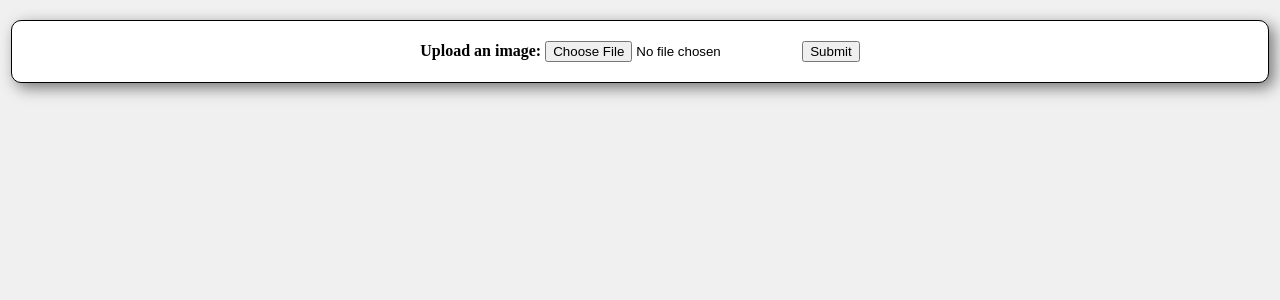
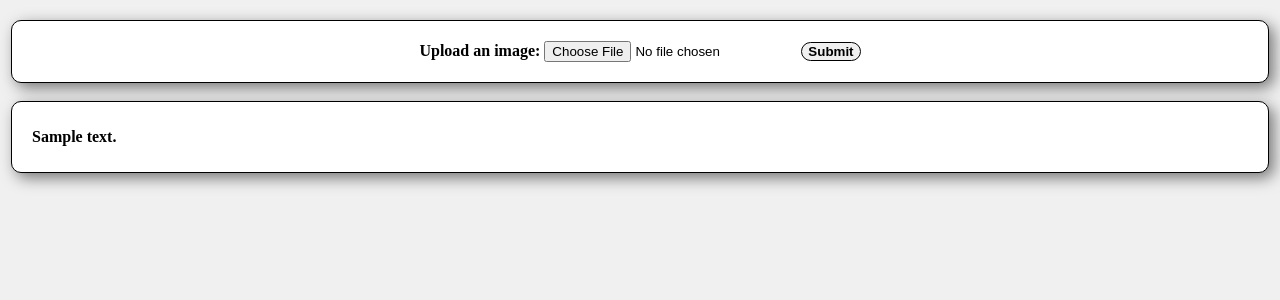
Before and after one commit to NhanPhamThanh-IT/Image-To-Text-Tool, a Flask app: template templates/home.html in a window 1280 px wide. Shown: the top 300 px of the page. Run offline with Flask 3, Linux system fonts and the light colour scheme; the template is opened without the code that fills it: most values are stand-ins (such as "Sample title", 1, 10 or a date in 2020).

Commit message:
Update file home.html -> take image and show the content which is displayed

```diff
--- a/templates/home.html
+++ b/templates/home.html
@@ -28,6 +28,7 @@
             font-weight: bold;
         }
         .small-box {
+            font-weight: bold;
             background-color: #f0f0f0;
             border: 1px solid black;
             border-radius: 10px;
@@ -47,31 +48,37 @@
 <body class="body">
     <div class="box">
         <form action="/upload" method="post" enctype="multipart/form-data" class="form" align="center">
-            <label for="imageUpload1">Upload an image:</label>
-            <input type="file" id="imageUpload1" name="image1" accept="image/*" onchange="previewImage(event)">
-            <button type="submit" sytle="font-weight: bold">Submit</button>
+            <label for="imageUpload1" style="font-weight: bold;">Upload an image:</label>
+            <input type="file" id="imageUpload1" name="image" accept="image/*" onchange="previewImage(event)">
+            <button type="submit" class="small-box">Submit</button>
         </form>
-        <img id="preview" src="" alt="Image Preview" style="display: none;">
     </div>
     <br>
     {% if warning %}
-        <div class="box">
+        <div class="box" style="padding-top: 10px; padding-bottom: 10px;" id="notification-box">
             <p>{{ warning }}</p>
+        </div>
+    {% endif %}
+
+    {% if content %}
+        <div class="box" style="padding-top: 10px; padding-bottom: 10px;">
+            <p>{{ content }}</p>
         </div>
     {% endif %}
     <script>
         function previewImage(event) {
+            const notification = document.getElementById('notification-box');
+            notification.style.display = 'none';
             const file = event.target.files[0];
             const reader = new FileReader();
             reader.onload = function(e) {
-                const img = document.getElementById('preview');
+                const img = document.createElement('img');
                 img.src = e.target.result;
-                img.style.display = 'block';
-            }
+                img.style.maxWidth = '300px';
+                document.body.appendChild(img);
+            };
             if (file) {
                 reader.readAsDataURL(file);
-            } else {
-                document.getElementById('preview').style.display = 'none';
             }
         }
     </script>
```
